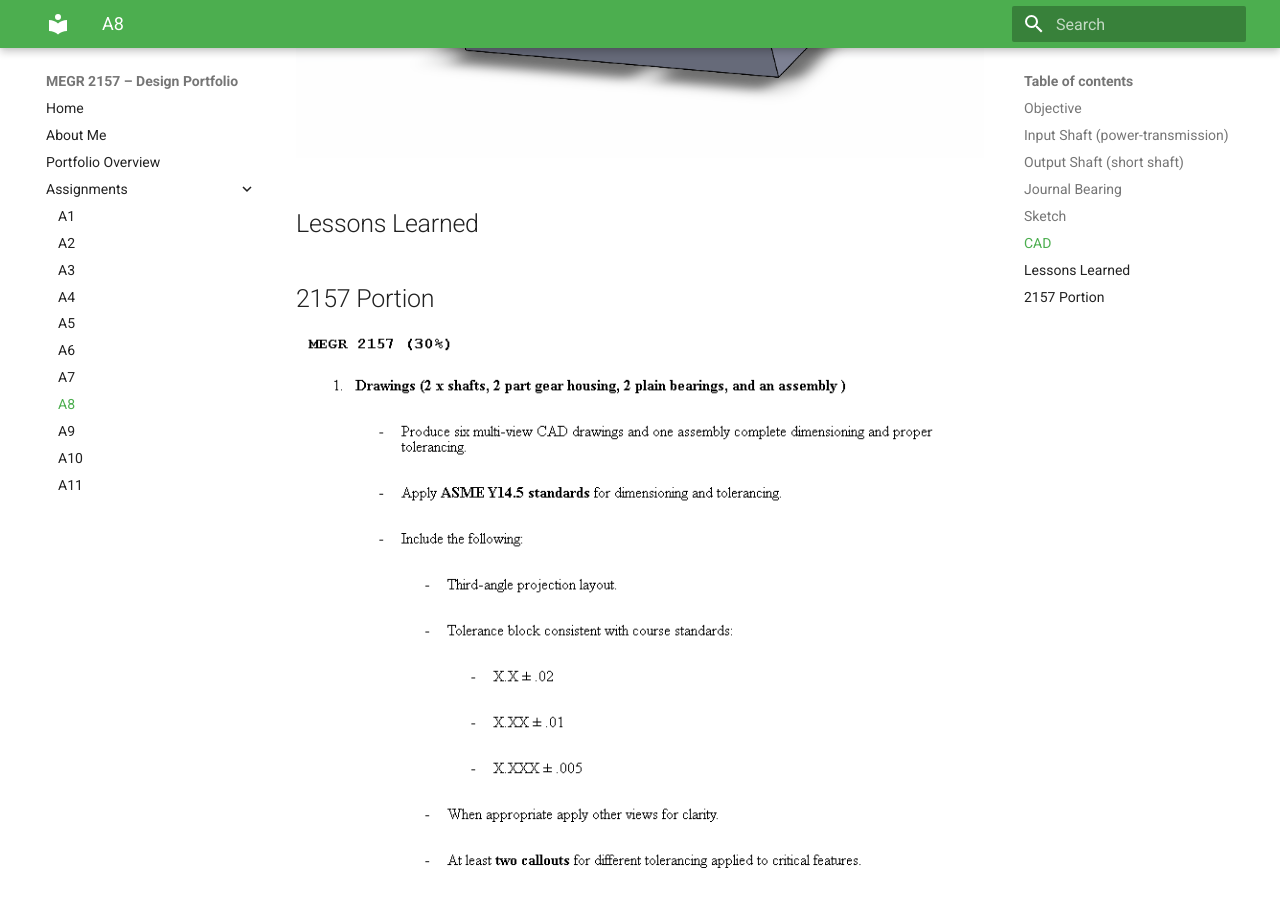
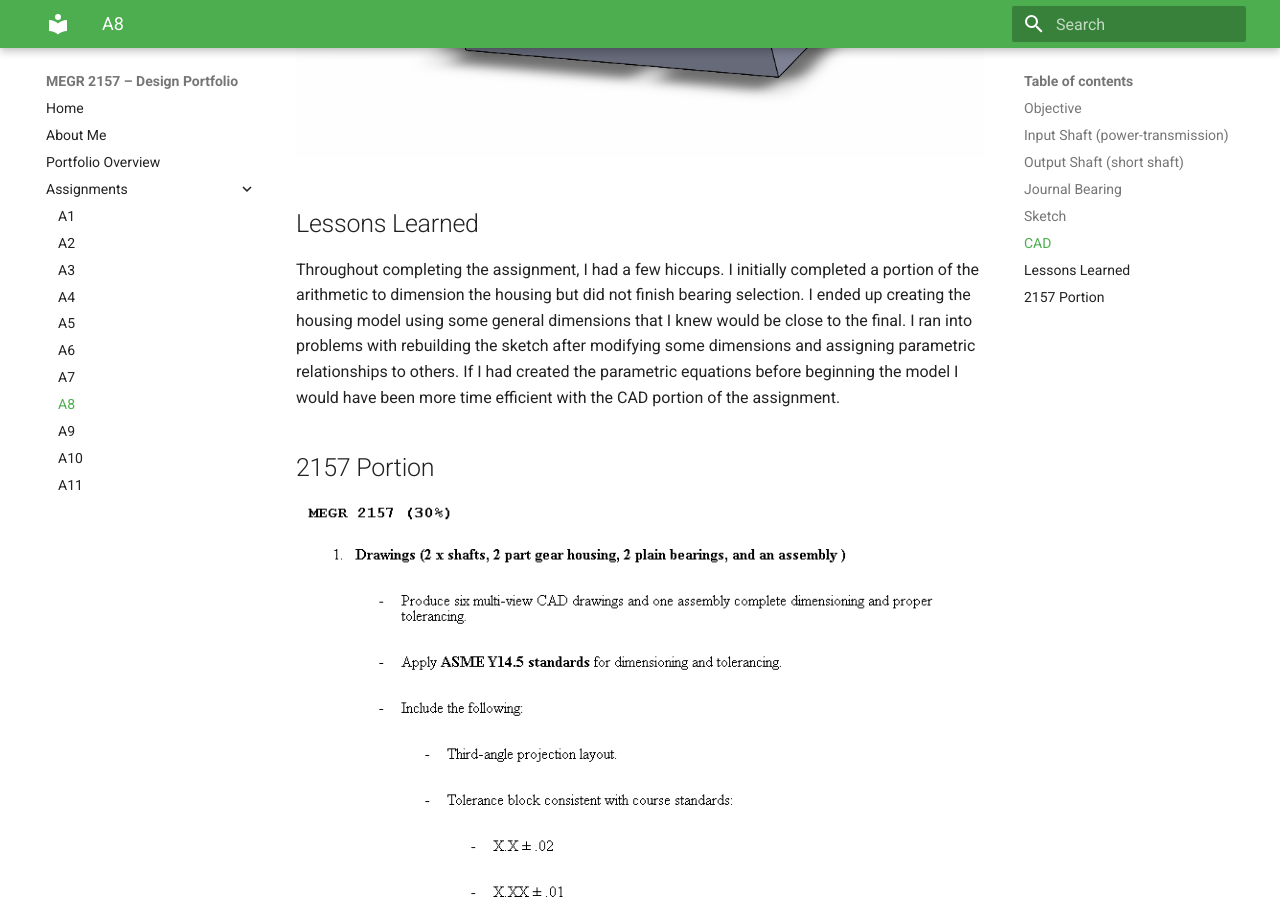
Before and after one commit to Taylor-Rockefeller-Portfolio/megr2157-portfolio, an MkDocs documentation site: the page built from docs/assignments/A08/index.md, in a window 1280 px wide and 900 px high, scrolled down 13116 px. Built offline with MkDocs 1.6.1 and Material for MkDocs 9.7.7, drawn with Linux system fonts in a browser that asks for light colours.

Commit message:
Document lessons learned from assignment A08
Added reflections on challenges faced during the assignment.

```diff
--- a/docs/assignments/A08/index.md
+++ b/docs/assignments/A08/index.md
@@ -83,6 +83,8 @@ models-
 
 ## Lessons Learned
 
+Throughout completing the assignment, I had a few hiccups. I initially completed a portion of the arithmetic to dimension the housing but did not finish bearing selection. I ended up creating the housing model using some general dimensions that I knew would be close to the final. I ran into problems with rebuilding the sketch after modifying some dimensions and assigning parametric relationships to others. If I had created the parametric equations before beginning the model I would have been more time efficient with the CAD portion of the assignment.
+
 ## 2157 Portion
 
 ![](A8_instructions(1).png)
```
